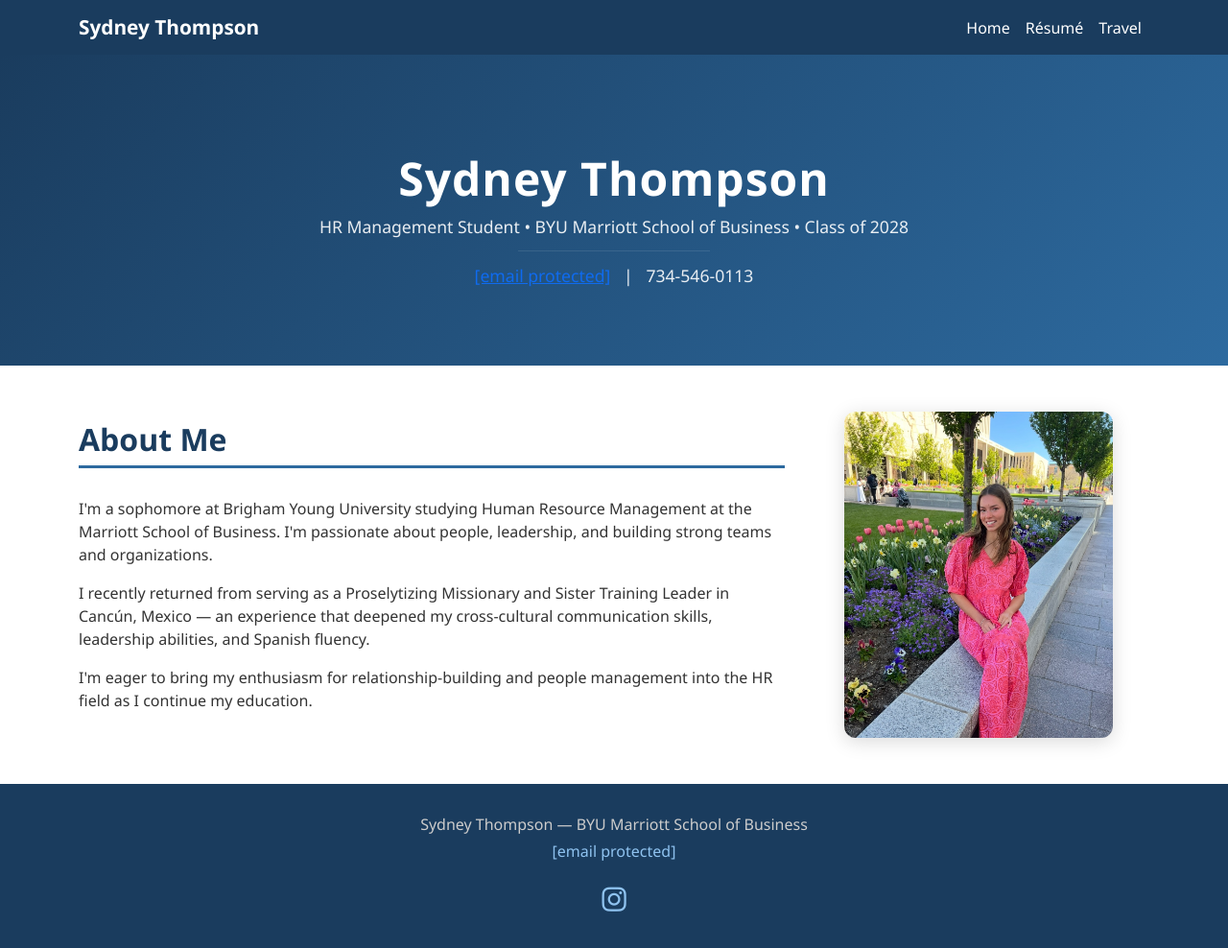
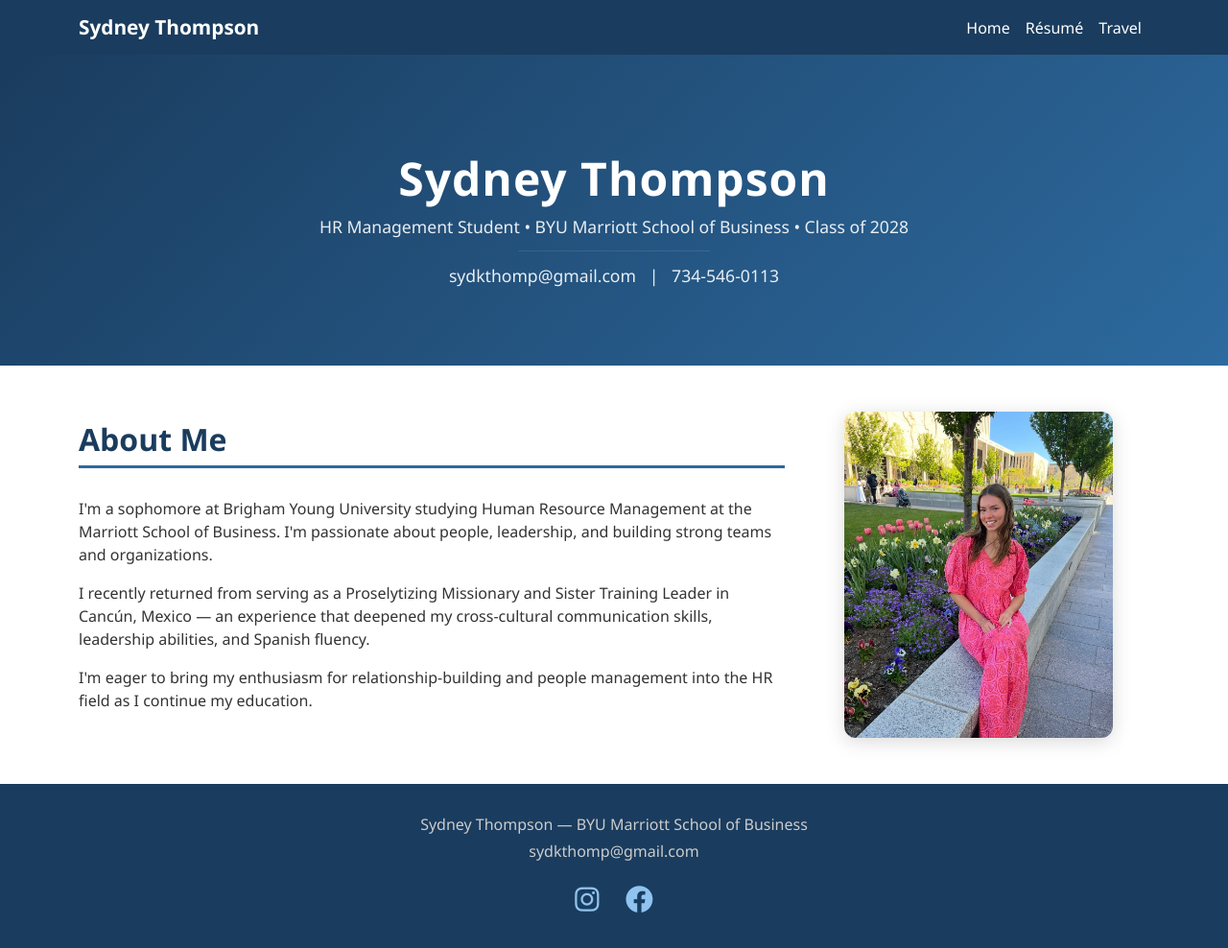
Before and after one commit to sydkthomp/sydkthomp.github.io, a plain HTML site: page index.html in a window 1280 px wide. Shown: the whole page at 96% size. Drawn offline with nearby package versions, Linux system fonts and the light colour scheme.

Commit message:
Update index.html

```diff
--- a/index.html
+++ b/index.html
@@ -5,7 +5,6 @@
   <meta name="viewport" content="width=device-width, initial-scale=1.0"/>
   <title>Sydney Thompson</title>
   <link href="https://cdn.jsdelivr.net/npm/bootstrap@5.3.0/dist/css/bootstrap.min.css" rel="stylesheet"/>
-  <link href="https://cdn.jsdelivr.net/npm/bootstrap-icons@1.10.5/font/bootstrap-icons.css" rel="stylesheet"/>
   <link href="https://cdnjs.cloudflare.com/ajax/libs/font-awesome/6.4.0/css/all.min.css" rel="stylesheet"/>
   <style>
     body { font-family: 'Segoe UI', sans-serif; color: #333; }
@@ -21,11 +20,12 @@
     .navbar { background-color: #1a3c5e !important; }
     .navbar-brand { color: white !important; font-weight: 700; font-size: 1.3rem; }
     .section-title { color: #1a3c5e; font-weight: 700; border-bottom: 3px solid #2d6a9f; padding-bottom: 8px; margin-bottom: 30px; }
-    .profile-img { width: 280px; height: 340px; object-fit: cover; object-position: top; border-radius: 12px; box-shadow: 0 4px 20px rgba(0,0,0,0.15); }
+    .card { border: none; box-shadow: 0 2px 15px rgba(0,0,0,0.08); border-radius: 12px; }
     footer { background-color: #1a3c5e; color: #ccc; padding: 30px 0; }
     footer a { color: #8fc3f0; text-decoration: none; }
     .social-icon { font-size: 1.8rem; color: #8fc3f0; margin: 0 10px; text-decoration: none; transition: color 0.2s; }
     .social-icon:hover { color: white; }
+    .profile-img { width: 280px; height: 340px; object-fit: cover; object-position: top; border-radius: 12px; box-shadow: 0 4px 20px rgba(0,0,0,0.15); }
   </style>
 </head>
 <body>
@@ -53,7 +53,7 @@
     <h1>Sydney Thompson</h1>
     <p class="mb-2">HR Management Student &bull; BYU Marriott School of Business &bull; Class of 2028</p>
     <hr/>
-    <p class="mb-0"><a href="/cdn-cgi/l/email-protection" class="__cf_email__" data-cfemail="d8aba1bcb3acb0b7b5a898bfb5b9b1b4f6bbb7b5">[email&#160;protected]</a> &nbsp;&nbsp;|&nbsp;&nbsp; 734-546-0113</p>
+    <p class="mb-0">sydkthomp&#64;gmail.com &nbsp;&nbsp;|&nbsp;&nbsp; 734-546-0113</p>
   </div>
 </section>
 
@@ -78,8 +78,16 @@
 <footer class="text-center">
   <div class="container">
     <p class="mb-1">Sydney Thompson &mdash; BYU Marriott School of Business</p>
-    <p class="mb-3"><a href="/cdn-cgi/l/email-protection#42313b2629362a2d2f3202252f232b2e6c212d2f"><span class="__cf_email__" data-cfemail="4f3c362b243b2720223f0f28222e2623612c2022">[email&#160;protected]</span></a></p>
+    <p class="mb-3">sydkthomp&#64;gmail.com</p>
     <a href="https://www.instagram.com/sydkthomp/" target="_blank" class="social-icon">
       <i class="fa-brands fa-instagram"></i>
     </a>
-    <a href="https://www.facebook
+    <a href="https://www.facebook.com/sydney.thompson.457152/" target="_blank" class="social-icon">
+      <i class="fa-brands fa-facebook"></i>
+    </a>
+  </div>
+</footer>
+
+<script src="https://cdn.jsdelivr.net/npm/bootstrap@5.3.0/dist/js/bootstrap.bundle.min.js"></script>
+</body>
+</html>
```
